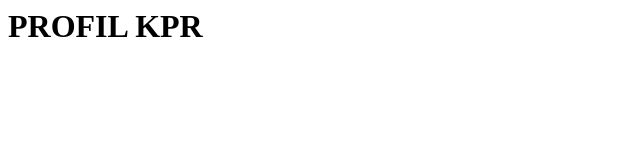
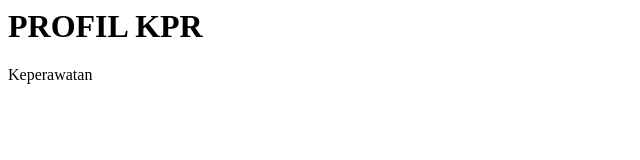
Before and after one commit to stefalinmaurinasyahadi/profil_kpr, a plain HTML site: page index.html in a window 1280 px wide. Shown: the full height of the page, 0-640 px from the left. Drawn offline with Linux system fonts and the light colour scheme.

Commit message:
Update index.html

```diff
--- a/index.html
+++ b/index.html
@@ -4,5 +4,6 @@
   </head>
   <body>
     <h1>PROFIL KPR</h1>
+    <p>Keperawatan</p>
   </body>
 </html>
```
